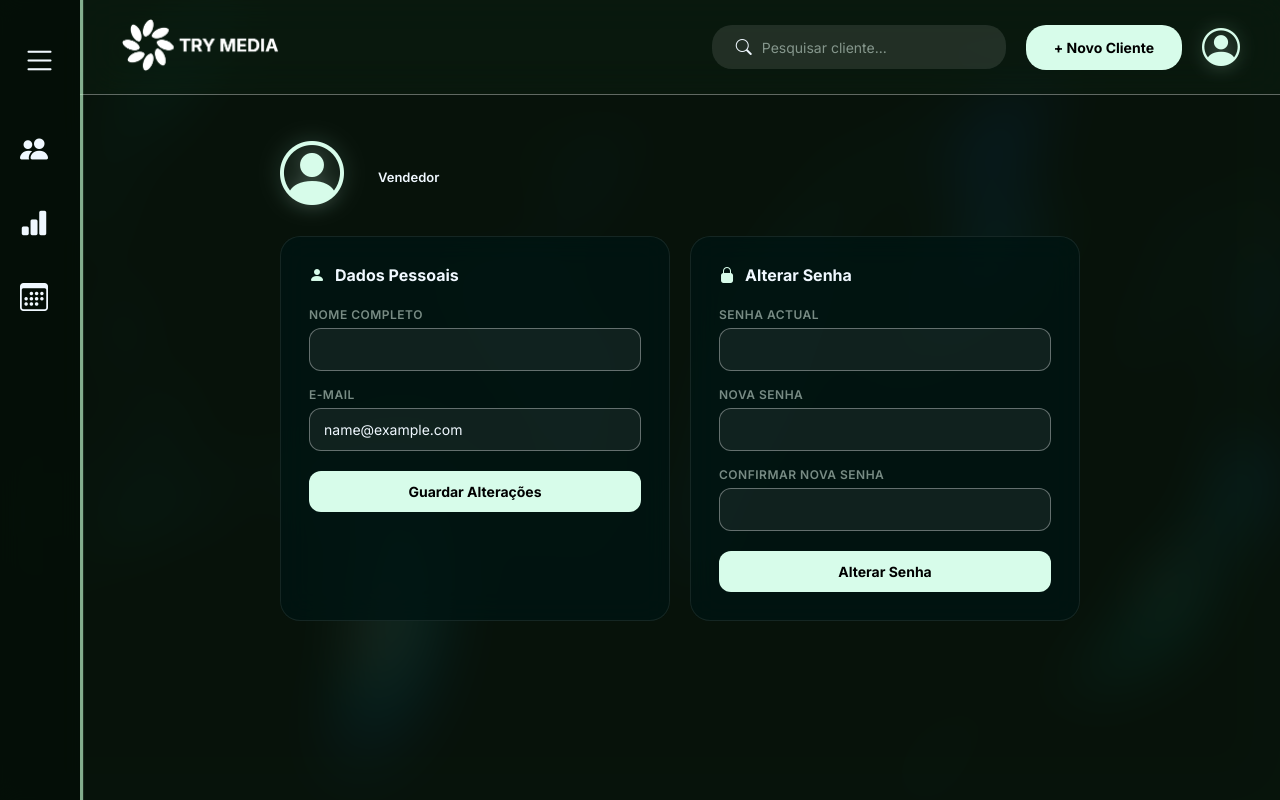
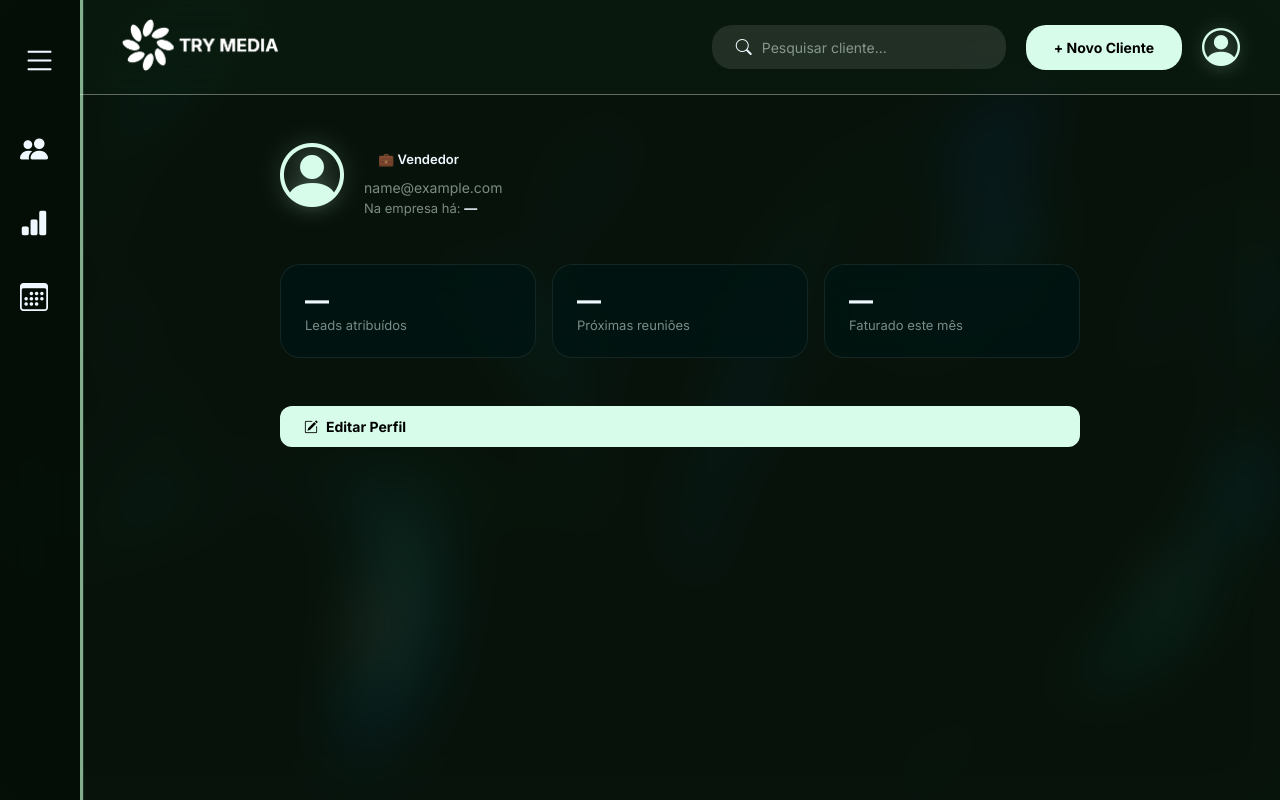
Before and after one commit to helciosilvaa17-web/crm-try-media, a React (Vite) app in the folder frontend/: page /perfil in a window 1280 px wide. Built offline with nearby package versions, Linux system fonts and the light colour scheme; no server answers; sample sign-in values are in the browser's storage.

Commit message:
Update Perfil.jsx

```diff
--- a/frontend/src/pages/Perfil.jsx
+++ b/frontend/src/pages/Perfil.jsx
@@ -1,20 +1,38 @@
-// frontend/src/pages/Perfil.jsx
-import { useState } from 'react'
+import { useState, useEffect } from 'react'
 import { useAuth } from '../contexts/AuthContext'
 import { api } from '../services/api'
 import './Perfil.css'
 
 export default function Perfil() {
   const { user, login } = useAuth()
+  const [editando, setEditando]   = useState(false)
+  const [form, setForm]           = useState({ nome: user?.nome || '', email: user?.email || '' })
+  const [senhas, setSenhas]       = useState({ senhaAtual: '', novaSenha: '', confirmar: '' })
+  const [stats, setStats]         = useState(null)
+  const [sucesso, setSucesso]     = useState('')
+  const [erro, setErro]           = useState('')
+  const [guardando, setGuardando] = useState(false)
 
-  const [form, setForm] = useState({
-    nome: user?.nome || '',
-    email: user?.email || ''
-  })
-  const [senhas, setSenhas] = useState({ senhaAtual: '', novaSenha: '', confirmar: '' })
-  const [sucesso, setSucesso] = useState('')
-  const [erro, setErro] = useState('')
-  const [guardando, setGuardando] = useState(false)
+  useEffect(() => {
+    async function carregarStats() {
+      try {
+        const dados = await api.get('/dashboard')
+        setStats(dados)
+      } catch {}
+    }
+    carregarStats()
+  }, [])
+
+  const tempoNaEmpresa = () => {
+    if (!user?.criado_em) return '—'
+    const inicio = new Date(user.criado_em)
+    const agora  = new Date()
+    const meses  = (agora.getFullYear() - inicio.getFullYear()) * 12 + (agora.getMonth() - inicio.getMonth())
+    if (meses < 1) return 'Menos de 1 mês'
+    if (meses < 12) return `${meses} mês${meses > 1 ? 'es' : ''}`
+    const anos = Math.floor(meses / 12)
+    return `${anos} ano${anos > 1 ? 's' : ''}`
+  }
 
   const handlePerfil = async (e) => {
     e.preventDefault()
@@ -22,15 +40,12 @@ export default function Perfil() {
     setGuardando(true)
     try {
       await api.put('/perfil', { nome: form.nome, email: form.email })
-      setSucesso('Perfil actualizado!')
-
-      // Actualizamos também o utilizador no contexto e localStorage
-      // para que o nome na Navbar actualize imediatamente
       const userActualizado = { ...user, nome: form.nome, email: form.email }
       localStorage.setItem('crm_user', JSON.stringify(userActualizado))
       login(userActualizado, localStorage.getItem('crm_token'))
-
-      setTimeout(() => setSucesso(''), 2000)
+      setSucesso('Perfil actualizado!')
+      setEditando(false)
+      setTimeout(() => setSucesso(''), 2500)
     } catch (err) {
       setErro(err.message)
     } finally {
@@ -41,21 +56,13 @@ export default function Perfil() {
   const handleSenha = async (e) => {
     e.preventDefault()
     setErro('')
-    if (senhas.novaSenha !== senhas.confirmar) {
-      setErro('As senhas não coincidem.')
-      return
-    }
+    if (senhas.novaSenha !== senhas.confirmar) { setErro('As senhas não coincidem.'); return }
     setGuardando(true)
     try {
-      await api.put('/perfil', {
-        nome: form.nome,
-        email: form.email,
-        senhaAtual: senhas.senhaAtual,
-        novaSenha: senhas.novaSenha
-      })
+      await api.put('/perfil', { nome: form.nome, email: form.email, senhaAtual: senhas.senhaAtual, novaSenha: senhas.novaSenha })
       setSucesso('Senha alterada!')
       setSenhas({ senhaAtual: '', novaSenha: '', confirmar: '' })
-      setTimeout(() => setSucesso(''), 2000)
+      setTimeout(() => setSucesso(''), 2500)
     } catch (err) {
       setErro(err.message)
     } finally {
@@ -65,47 +72,94 @@ export default function Perfil() {
 
   return (
     <div className="perfil-page">
+
+      {sucesso && (
+        <div style={{
+          position: 'fixed', top: 20, right: 20, zIndex: 9999,
+          background: '#27ae60', color: '#fff', padding: '12px 20px',
+          borderRadius: 10, fontWeight: 600, boxShadow: '0 4px 20px rgba(0,0,0,0.3)'
+        }}>{sucesso}</div>
+      )}
+
+      {/* ── Vista de dados ─────────────────────────────── */}
+      {!editando && (
+        <>
           <div className="perfil-header">
             <div className="perfil-avatar">
-          <i className="bi bi-person-circle"></i>
+              <i className="bi bi-person-circle" style={{ fontSize: 64, color: 'var(--accent)' }}></i>
             </div>
             <div>
-          <h1>{user?.nome}</h1>
+              <h1 style={{ fontSize: 26, fontWeight: 700, marginBottom: 6 }}>{user?.nome}</h1>
               <span className={`perfil-badge ${user?.perfil}`}>
-            {user?.perfil === 'administrador' ? 'Administrador' : 'Vendedor'}
+                {user?.perfil === 'administrador' ? '👑 Administrador' : '💼 Vendedor'}
               </span>
+              <div style={{ color: 'var(--text-muted)', fontSize: 14, marginTop: 8 }}>{user?.email}</div>
+              <div style={{ color: 'var(--text-muted)', fontSize: 13, marginTop: 4 }}>
+                Na empresa há: <strong style={{ color: 'var(--text)' }}>{tempoNaEmpresa()}</strong>
+              </div>
             </div>
           </div>
 
-      {sucesso && (
-        <div className="perfil-sucesso">
-          <i className="bi bi-check-circle-fill"></i> {sucesso}
+          {/* Stats */}
+          <div style={{ display: 'flex', gap: 16, margin: '24px 0', flexWrap: 'wrap' }}>
+            <div className="kpi-card" style={{ flex: 1, minWidth: 160 }}>
+              <div>
+                <span className="kpi-valor">{stats?.kpis?.totalLeads ?? '—'}</span>
+                <span className="kpi-label">Leads atribuídos</span>
               </div>
+            </div>
+            <div className="kpi-card" style={{ flex: 1, minWidth: 160 }}>
+              <div>
+                <span className="kpi-valor">{stats?.reunioes?.length ?? '—'}</span>
+                <span className="kpi-label">Próximas reuniões</span>
+              </div>
+            </div>
+            <div className="kpi-card" style={{ flex: 1, minWidth: 160 }}>
+              <div>
+                <span className="kpi-valor">
+                  {stats?.meta
+                    ? Number(stats.meta.realizado).toLocaleString('pt-AO') + ' Kz'
+                    : '—'}
+                </span>
+                <span className="kpi-label">Faturado este mês</span>
+              </div>
+            </div>
+          </div>
+
+          <button
+            onClick={() => setEditando(true)}
+            className="btn-guardar-metas"
+            style={{ marginBottom: 24 }}
+          >
+            <i className="bi bi-pencil-square"></i> Editar Perfil
+          </button>
+        </>
       )}
+
+      {/* ── Modo edição ────────────────────────────────── */}
+      {editando && (
+        <div className="perfil-body">
           {erro && (
-        <div className="perfil-erro">
-          <i className="bi bi-exclamation-circle-fill"></i> {erro}
+            <div style={{ color: '#e74c3c', marginBottom: 16, padding: '10px 14px', background: 'rgba(231,76,60,0.1)', borderRadius: 8 }}>
+              {erro}
             </div>
           )}
 
-      <div className="perfil-body">
           <div className="perfil-card">
+            <div style={{ display: 'flex', justifyContent: 'space-between', alignItems: 'center', marginBottom: 16 }}>
               <h2><i className="bi bi-person-fill"></i> Dados Pessoais</h2>
+              <button onClick={() => setEditando(false)} style={{ background: 'none', border: 'none', color: 'var(--text-muted)', cursor: 'pointer' }}>
+                <i className="bi bi-x-lg"></i>
+              </button>
+            </div>
             <form onSubmit={handlePerfil} className="perfil-form">
               <div className="form-group">
                 <label>Nome Completo</label>
-              <input
-                value={form.nome}
-                onChange={e => setForm(f => ({ ...f, nome: e.target.value }))}
-              />
+                <input value={form.nome} onChange={e => setForm(f => ({ ...f, nome: e.target.value }))} />
               </div>
               <div className="form-group">
                 <label>E-mail</label>
-              <input
-                type="email"
-                value={form.email}
-                onChange={e => setForm(f => ({ ...f, email: e.target.value }))}
-              />
+                <input type="email" value={form.email} onChange={e => setForm(f => ({ ...f, email: e.target.value }))} />
               </div>
               <button type="submit" className="btn-guardar-perfil" disabled={guardando}>
                 {guardando ? 'A guardar...' : 'Guardar Alterações'}
@@ -118,30 +172,15 @@ export default function Perfil() {
             <form onSubmit={handleSenha} className="perfil-form">
               <div className="form-group">
                 <label>Senha Actual</label>
-              <input
-                type="password"
-                value={senhas.senhaAtual}
-                onChange={e => setSenhas(s => ({ ...s, senhaAtual: e.target.value }))}
-                required
-              />
+                <input type="password" value={senhas.senhaAtual} onChange={e => setSenhas(s => ({ ...s, senhaAtual: e.target.value }))} required />
               </div>
               <div className="form-group">
                 <label>Nova Senha</label>
-              <input
-                type="password"
-                value={senhas.novaSenha}
-                onChange={e => setSenhas(s => ({ ...s, novaSenha: e.target.value }))}
-                required
-              />
+                <input type="password" value={senhas.novaSenha} onChange={e => setSenhas(s => ({ ...s, novaSenha: e.target.value }))} required />
               </div>
               <div className="form-group">
                 <label>Confirmar Nova Senha</label>
-              <input
-                type="password"
-                value={senhas.confirmar}
-                onChange={e => setSenhas(s => ({ ...s, confirmar: e.target.value }))}
-                required
-              />
+                <input type="password" value={senhas.confirmar} onChange={e => setSenhas(s => ({ ...s, confirmar: e.target.value }))} required />
               </div>
               <button type="submit" className="btn-guardar-perfil" disabled={guardando}>
                 {guardando ? 'A alterar...' : 'Alterar Senha'}
@@ -149,6 +188,7 @@ export default function Perfil() {
             </form>
           </div>
         </div>
+      )}
     </div>
   )
 }
```
Lines whose indentation alone changed are shown as unchanged.
